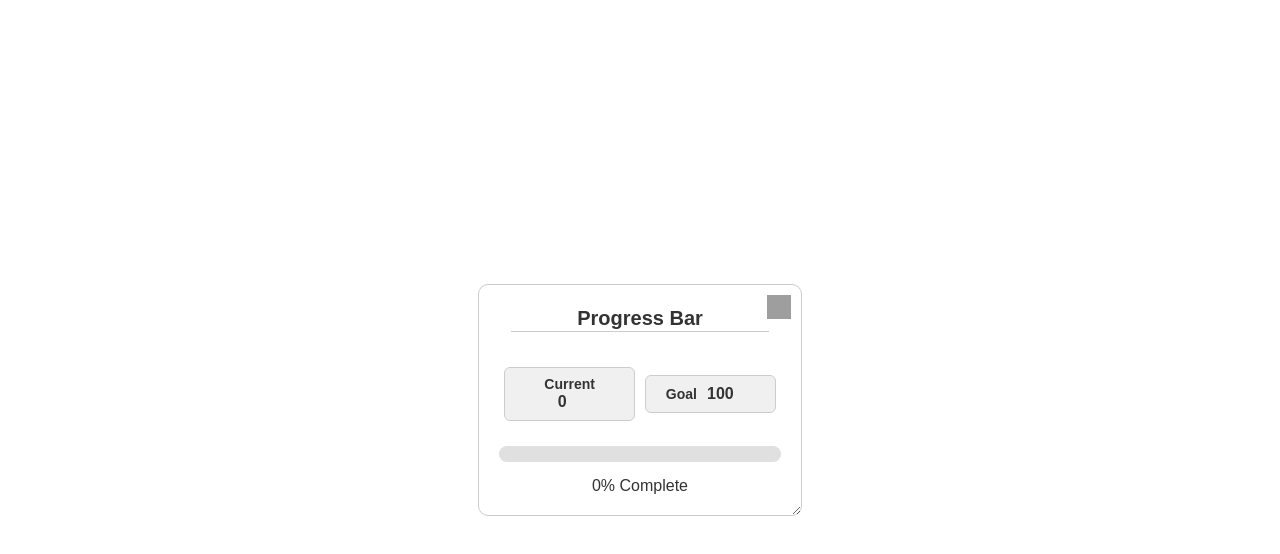
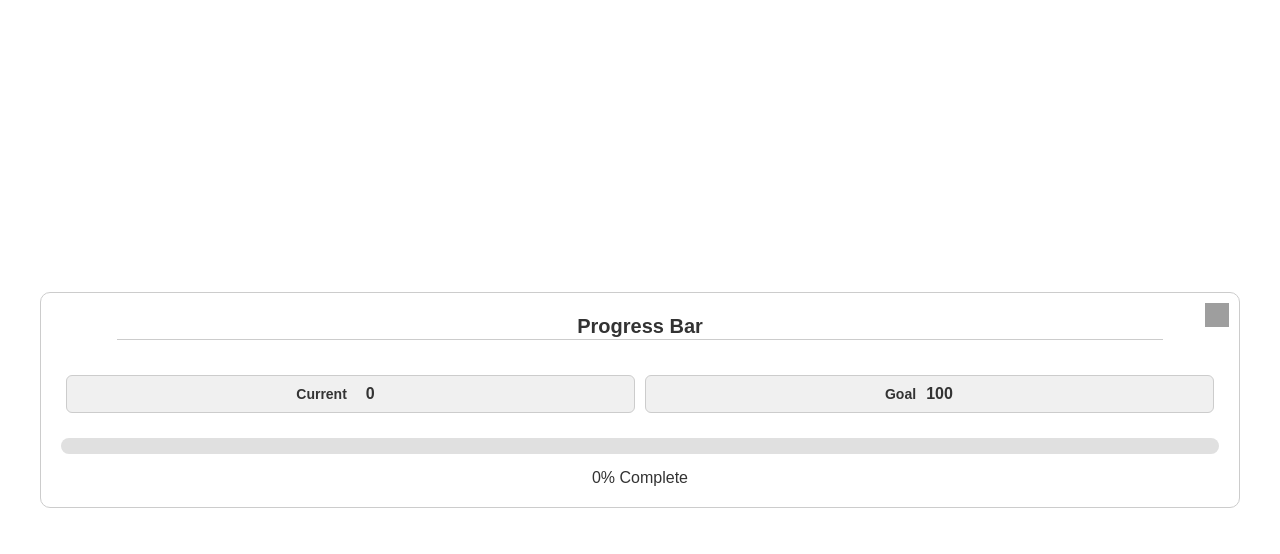
Before and after one commit to Jurrcy/progressbarauto, a plain HTML site: page index.html in a window 1280 px wide. Both pictures are taken after a click on the picture "Switch to Light Mode". Drawn offline with Linux system fonts and the light colour scheme; grey boxes are pictures that could not be loaded.

Commit message:
Update index.html

```diff
--- a/index.html
+++ b/index.html
@@ -3,7 +3,7 @@
 <head>
   <meta charset="UTF-8">
   <meta name="viewport" content="width=device-width, initial-scale=1.0">
-  <title>Progress Bar</title>
+  <title>Progress Bar with Persistent State</title>
   <style>
     body {
       font-family: Arial, sans-serif;
@@ -15,6 +15,7 @@
       transition: background-color 0.3s ease, color 0.3s ease;
     }
 
+    /* Light and Dark Mode Variables */
     :root {
       --bg-color: #191919;
       --text-color: #ffffff;
@@ -44,13 +45,11 @@
       border-radius: 10px;
       padding: 20px;
       text-align: center;
-      resize: both;
-      overflow: auto;
       box-sizing: border-box;
+      width: 100%; /* Set to take the full width */
+      max-width: 1200px; /* Optional: Limit the maximum width */
       min-width: 250px;
       min-height: 200px;
-      max-width: 100%;
-      max-height: 100%;
       position: relative;
     }
 
@@ -189,27 +188,40 @@
     function toggleTheme(isLight) {
       if (isLight) {
         document.body.classList.add("light-mode");
-        localStorage.setItem("theme", "light");
         lightIcon.style.display = "none";
         darkIcon.style.display = "inline";
       } else {
         document.body.classList.remove("light-mode");
-        localStorage.setItem("theme", "dark");
         lightIcon.style.display = "inline";
         darkIcon.style.display = "none";
       }
     }
 
-    // Load theme from local storage
-    const savedTheme = localStorage.getItem("theme") || "dark";
-    toggleTheme(savedTheme === "light");
+    function saveState() {
+      const state = {
+        theme: document.body.classList.contains("light-mode") ? "light" : "dark",
+        current: currentInput.value,
+        goal: goalInput.value,
+      };
+      localStorage.setItem("progressBarState", JSON.stringify(state));
+    }
 
-    // Theme Toggle Click Events
-    lightIcon.addEventListener("click", () => toggleTheme(true));
-    darkIcon.addEventListener("click", () => toggleTheme(false));
+    function loadState() {
+      const state = JSON.parse(localStorage.getItem("progressBarState"));
+      if (state) {
+        toggleTheme(state.theme === "light");
+        currentInput.value = state.current || 0;
+        goalInput.value = state.goal || 100;
+        updateProgressBar();
+      }
+    }
 
-    currentInput.addEventListener("input", updateProgressBar);
-    goalInput.addEventListener("input", updateProgressBar);
+    currentInput.addEventListener("input", () => { updateProgressBar(); saveState(); });
+    goalInput.addEventListener("input", () => { updateProgressBar(); saveState(); });
+    lightIcon.addEventListener("click", () => { toggleTheme(true); saveState(); });
+    darkIcon.addEventListener("click", () => { toggleTheme(false); saveState(); });
+
+    window.addEventListener("load", loadState);
 
     // Initial update
     updateProgressBar();
```
